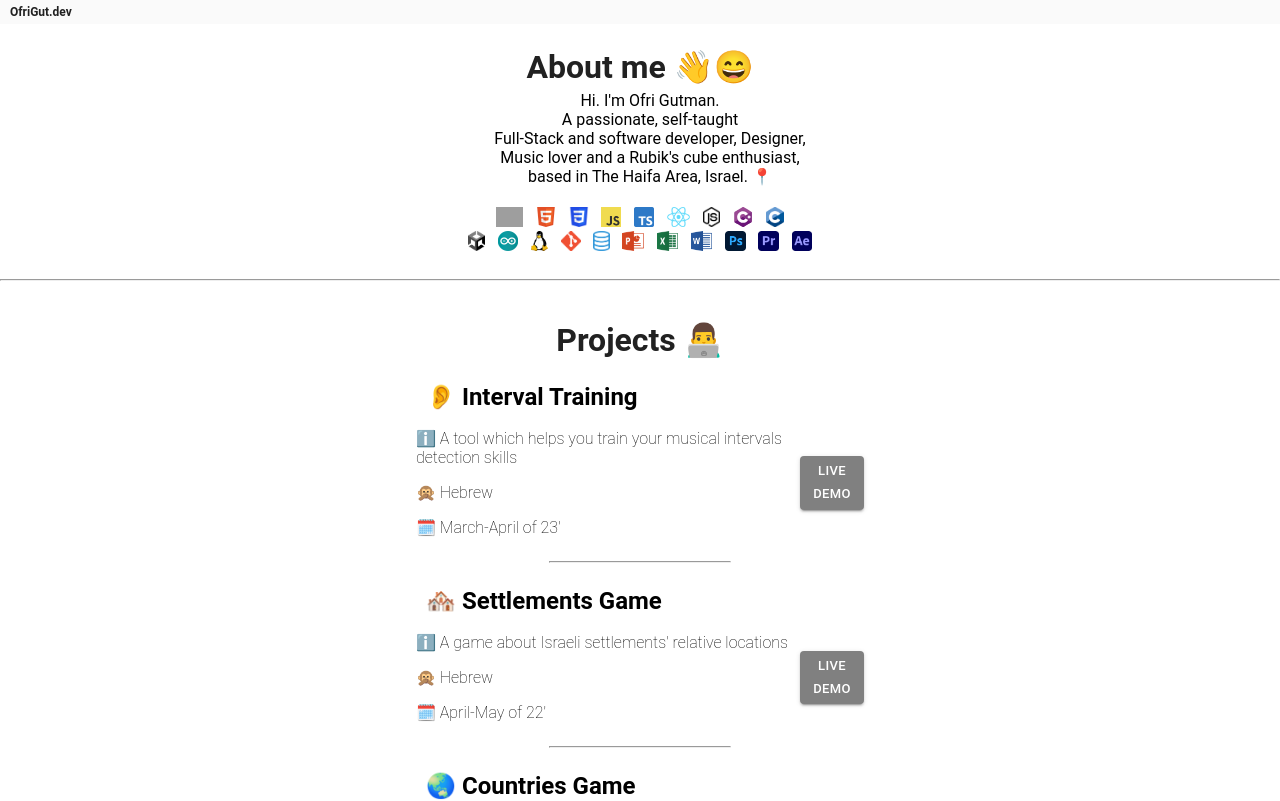
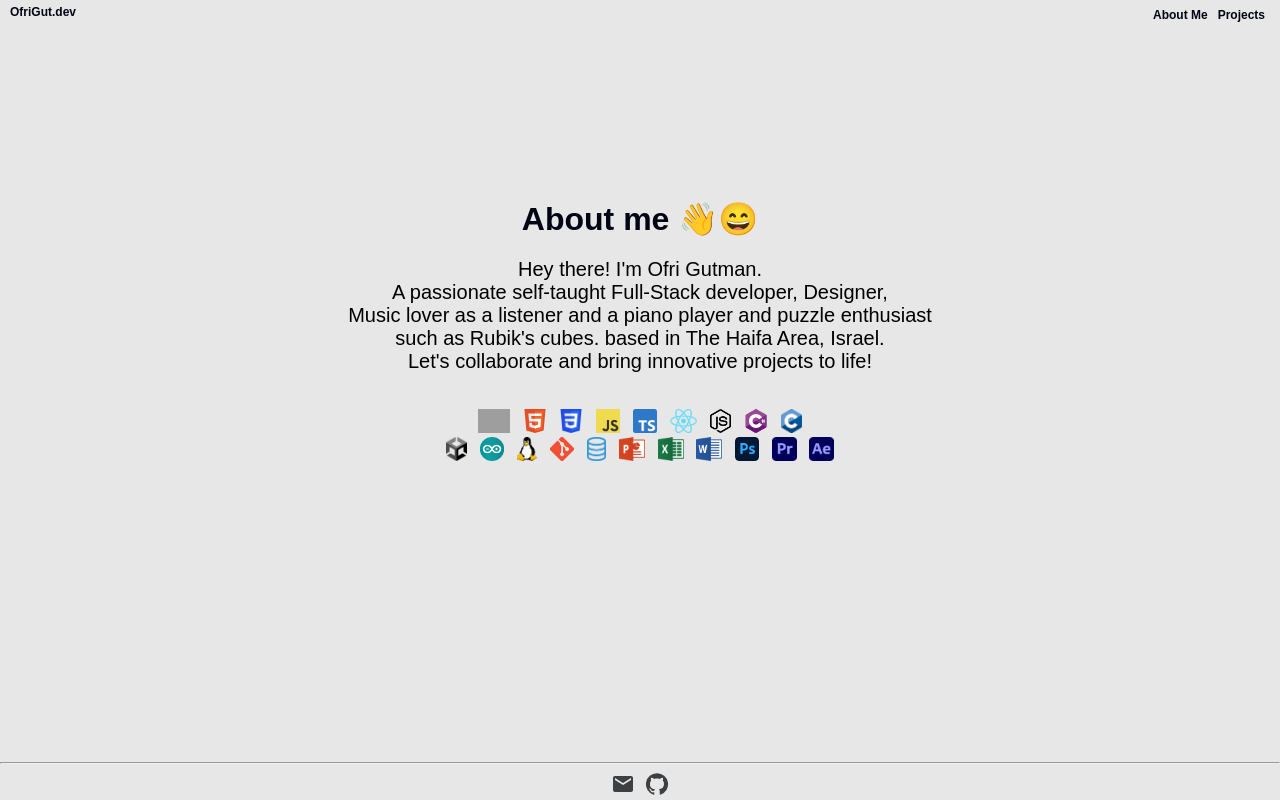
Before and after one commit to aniOfri/ofrigut-dev, a React (Create React App) app: page / in a window 1280 px wide. Shown: the top 801 px of the page. Built offline with nearby package versions, Linux system fonts and the light colour scheme; grey boxes are pictures that could not be loaded; what soundfont-player would draw is missing.

Commit message:
split main page

```diff
--- a/src/CSS/Dynrember/Back.css
+++ b/src/CSS/Dynrember/Back.css
@@ -3,7 +3,6 @@ button.backButton {
     border: 3px solid #242424;
     padding: 0.6em 1.2em;
     font-size: 1em;
-    font-family: Roboto;
     font-weight: 500;
     font-family: inherit;
     background-color: #dfdfdf;
--- a/src/CSS/Dynrember/Create.css
+++ b/src/CSS/Dynrember/Create.css
@@ -69,7 +69,6 @@
     border: 3px solid #242424;
     padding: 0.6em 1.2em;
     font-size: 1em;
-    font-family: Roboto;
     font-weight: 500;
     font-family: inherit;
     background-color: #dfdfdf;
--- a/src/CSS/Dynrember/Game.css
+++ b/src/CSS/Dynrember/Game.css
@@ -8,7 +8,6 @@ button.buttonText{
   border-radius: 8px;
   padding: 0 15px 0 15px;
   font-size: 1em;
-  font-family: Roboto;
   font-weight: 500;
   background-color: #dfdfdf;
   cursor: pointer;
@@ -48,7 +47,6 @@ div.gameWrapper{
   width:  fit-content;
   border-radius: 8px;
   border: 3px solid #242424;
-  font-family: Roboto;
   font-weight: 500;
   background-color: white;
   cursor: pointer;
--- a/src/CSS/EarTrainer/Score.css
+++ b/src/CSS/EarTrainer/Score.css
@@ -5,7 +5,6 @@ div.titlewrapper{
 
 h1.score{
     font-size: 4vh;
-    font-family: Roboto;
     color: #2c2d2e;
     text-align:center;
     margin-top: 0;
--- a/src/CSS/EarTrainer/Settings.css
+++ b/src/CSS/EarTrainer/Settings.css
@@ -17,7 +17,6 @@ div div.Setting h1{
 
 h1.SettingTitle{
     font-size: 4vh;
-    font-family: Roboto;
     color: #2c2d2e;
     text-align:center;
     margin-bottom: 10px
@@ -25,7 +24,6 @@ h1.SettingTitle{
 
 h1.Info{
     font-size: 2vh;
-    font-family: Roboto;
     color: #2c2d2e;
     width:fit-content;
 }
--- a/src/CSS/EarTrainer/Soundplayer.css
+++ b/src/CSS/EarTrainer/Soundplayer.css
@@ -8,7 +8,6 @@
   cursor: pointer;
   display: inline-flex;
   fill: currentcolor;
-  font-family: Roboto;
   font-size: 4vh;
   font-weight: 500;
   height: 10vh;
@@ -38,7 +37,6 @@
     cursor: pointer;
     display: inline-flex;
     fill: currentcolor;
-    font-family: Roboto;;
     font-size: 2vh;
     font-weight: 500;
     height: 5vh;
--- a/src/CSS/MainPage/MainPage.css
+++ b/src/CSS/MainPage/MainPage.css
@@ -33,7 +33,6 @@ h3.serviceTitle {
   align-items: center;
   color: #0f0f0f;
   fill: currentcolor;
-  font-family: Roboto;
   font-size: 4vmin;
   justify-content: center;
   text-align: center;
@@ -49,7 +48,6 @@ h3.serviceTitle {
   align-items: center;
   color: #0f0f0f;
   fill: currentcolor;
-  font-family: Roboto;
   font-size: 2.25vmin;
   font-weight: lighter;
   letter-spacing: .25px;
--- a/src/Pages/MainPage.tsx
+++ b/src/Pages/MainPage.tsx
@@ -6,16 +6,17 @@ import Projects from "./MainPage/project";
 import Socials from "./MainPage/socials";
 
 const styledApp = css`
+    font-family: 'Varela Round', sans-serif;
     scroll-behavior: smooth;
     position:absolute;
     top: 0;
     left: 0;
     width: 100%;
-    height: 100%;
     text-align: center;
-    background-size: 48px 84px;
-    background-position: 0 0, 0 0, 24px 42px, 24px 42px, 0 0, 24px 42px;
-    font-family: 'Roboto', sans-serif;
+    background-color: #E7E7E7;
+    display: flex;
+    flex-direction: column;
+    min-height: 100vh;
 
     .mainSubtitle{
         margin: auto;
@@ -23,14 +24,20 @@ const styledApp = css`
       }
 
     h1{
-      color: #212121;
+      color: #010413;
       width: fit-content
+    }
+
+    .content{
+      flex: 1
     }
 
     .mainNavbar {
       position:fixed;
+      z-index: 1
+      ;
       display: flex;
-      background-color: #f8f8f8bc;
+      background-color: #e7e7e76a;
       width: 100%;
       height: 3vh;
 
@@ -41,27 +48,64 @@ const styledApp = css`
       .mainTitle{
         margin: auto auto auto 10px;
       }
+
+      .navigation{
+        display: inline-flex;
+        margin: auto 10px auto auto;
+
+        .page{
+          margin-left : 5px;
+          margin-right : 5px;
+        }
+      }
     }
 `;
 
-export default function MainPage() {
+export default function MainPage(props: any) {
+  const page = props.page;
+
   useEffect(() => {
-    document.title = "ofrigut.dev | main page";
+    switch(page){
+      default:
+        break;
+      case "0":
+        document.title = "ofrigut.dev | about me";
+        break;
+      case "1":
+        document.title = "ofrigut.dev | projects";
+        break;
+    }
+
     document.body.style.overflow = "auto";
   });
 
-
+  let content;
+  switch(page){
+    default:
+      break;
+    case "0":
+      content = <AboutMe/>
+      break;
+    case "1":
+      content = <Projects/>
+      break;
+  }
 
   return (
     <div css={styledApp} className="MainPage">
       <div className="mainNavbar">
         <h1 className="mainTitle">OfriGut.dev</h1>
+        <div className="navigation">
+          <a href="/"><h1 className="page">About Me</h1></a>
+          <a href="/projects"><h1 className="page">Projects</h1></a>
+        </div>
       </div>
-      <AboutMe />
-      <hr />
-      <Projects />
-      <hr />
-      <Socials />
+      <div className="content">
+        {content}
+      </div>
+      <footer>
+        <Socials />
+      </footer>
     </div>
   );
 }
--- a/src/Pages/MainPage/aboutme.tsx
+++ b/src/Pages/MainPage/aboutme.tsx
@@ -25,16 +25,17 @@ import SQLLogo from '../../Assets/sql-logo.png';
 
 
 const aboutMeStyle = css`
-    margin: auto;
-    height: fit-content;
-    width: fit-content;
-    margin-top: 6vh;
-    margin-bottom: 3vh;
+    width: 100%;
+    margin: 0;
+    top: 25%;
+    left: 50%;
+    position: absolute;
+    transform: translateY(-50%);
+    transform: translateX(-50%);
 
     p{
+      font-size: 20px;
       width: 100%;
-      margin:auto;
-      padding: 5px 10px 5px 10px;
     }
 
     .aboutMeImgs{
@@ -43,19 +44,21 @@ const aboutMeStyle = css`
         img{
             margin-left: 0.5vw;
             margin-right: 0.5vw;
-            height: 2.5vh;
+            height: 3vh;
         }
     }
 `
 
-export default function AboutMe(){
+export default function AboutMe() {
   return (
     <div id="aboutme" css={aboutMeStyle} className="aboutMe">
       <h1 className="mainSubtitle">About me 👋😄</h1>
       <p>
-          Hi. I'm Ofri Gutman. <br/>
-          A passionate, self-taught <br/>
-          Full-Stack and software developer, Designer, <br/>  Music lover and a Rubik's cube enthusiast,<br/>  based in The Haifa Area, Israel. 📍
+        Hey there! I'm Ofri Gutman. <br />
+        A passionate self-taught Full-Stack developer, Designer, <br />
+        Music lover as a listener and a piano player and puzzle enthusiast <br />
+        such as Rubik's cubes. based in The Haifa Area, Israel.  <br />
+         Let's collaborate and bring innovative projects to life!
       </p>
       <div className="aboutMeImgs">
         <img alt="" title="Python" src={PythonLogo} />
@@ -66,7 +69,7 @@ export default function AboutMe(){
         <img alt="" title="React" src={ReactLogo} />
         <img alt="" title="Node JS" src={NodeJsLogo} />
         <img alt="" title="C#" src={CSharpLogo} />
-          <img alt="" title="C" src={CLogo} /> <br/>
+        <img alt="" title="C" src={CLogo} /> <br />
         <img alt="" title="Unity" src={UnityLogo} />
         <img alt="" title="Arduino" src={ArduinoLogo} />
         <img alt="" title="Linux" src={LinuxLogo} />
--- a/src/Pages/MainPage/socials.tsx
+++ b/src/Pages/MainPage/socials.tsx
@@ -6,7 +6,6 @@ import GitHubIcon from '@mui/icons-material/GitHub';
 export default function Socials(){
 
     const styleSocials = css`
-        margin-bottom: 5px;
         a{
             margin-left: 5px;
             margin-right: 5px;
@@ -14,6 +13,7 @@ export default function Socials(){
     `
     return (
         <div id="socials" css={styleSocials}>
+            <hr />
             <a href="mailto:ofri.gutman@outlook.co.il"><EmailIcon/></a>
             <a href="https://github.com/aniOfri" target="_blank" rel="noopener noreferrer"><GitHubIcon/></a>
         </div>
```
Also changed, not shown: src/CSS/EarTrainer/index.css (deleted, +0 -13 lines), src/index.tsx (+6 -1 lines). Lines whose indentation alone changed are shown as unchanged.
